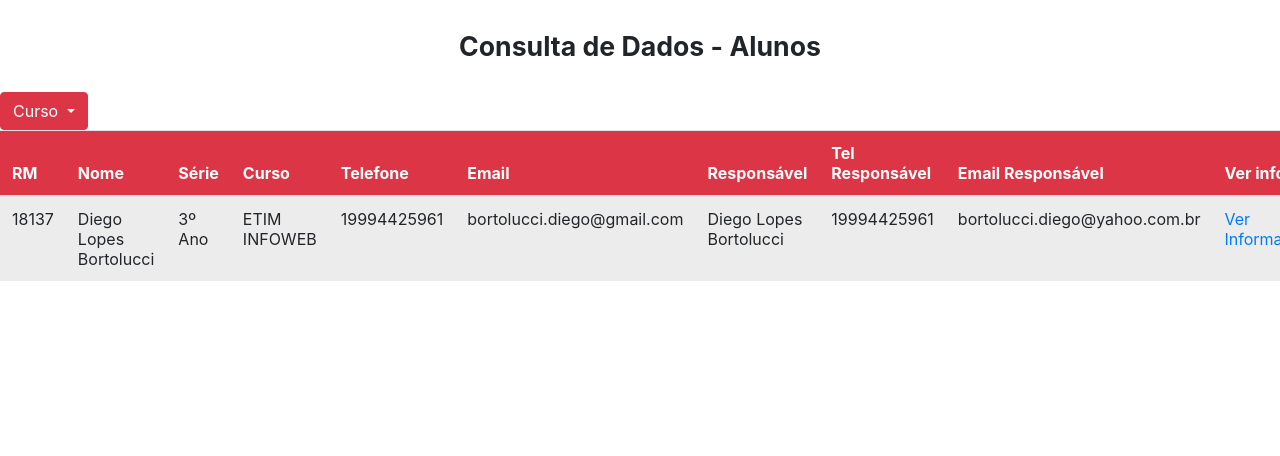
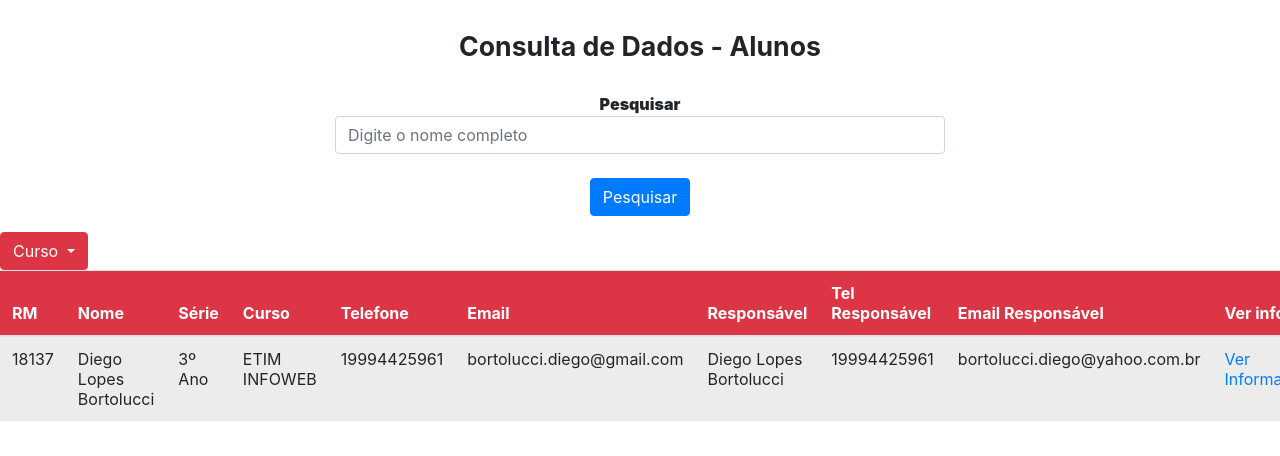
Before and after one commit to diego-bortolucci27/tcc, a PHP site: page /consulta.php in a window 1280 px wide. Shown: the top 456 px of the page. Run offline with PHP 8.4, Linux system fonts and the light colour scheme; data comes from the database, SQL or seed files in the repository.

Commit message:
Foi implementado uma pesquisa pelo Nome do Aluno

```diff
--- a/consulta.php
+++ b/consulta.php
@@ -21,6 +21,15 @@
             <h1 class="titulo"><b>Consulta de Dados - Alunos<b></h1>
         </center>
     </div>
+    <center>
+        <form action="busca.php" method="POST">
+            <div class="form-group col-md-6">
+                <label for="busca">Pesquisar</label>
+                <input type="text" class="form-control" id="busca" name="busca" placeholder="Digite o nome completo"><br>
+                <input type="submit" value="Pesquisar" class="btn btn-primary">
+            </div>
+        </form>
+    </center>
     <div>
         <div class="btn-group">
             <button type="button" class="btn btn-danger dropdown-toggle" data-toggle="dropdown" aria-haspopup="true" aria-expanded="false">
```
